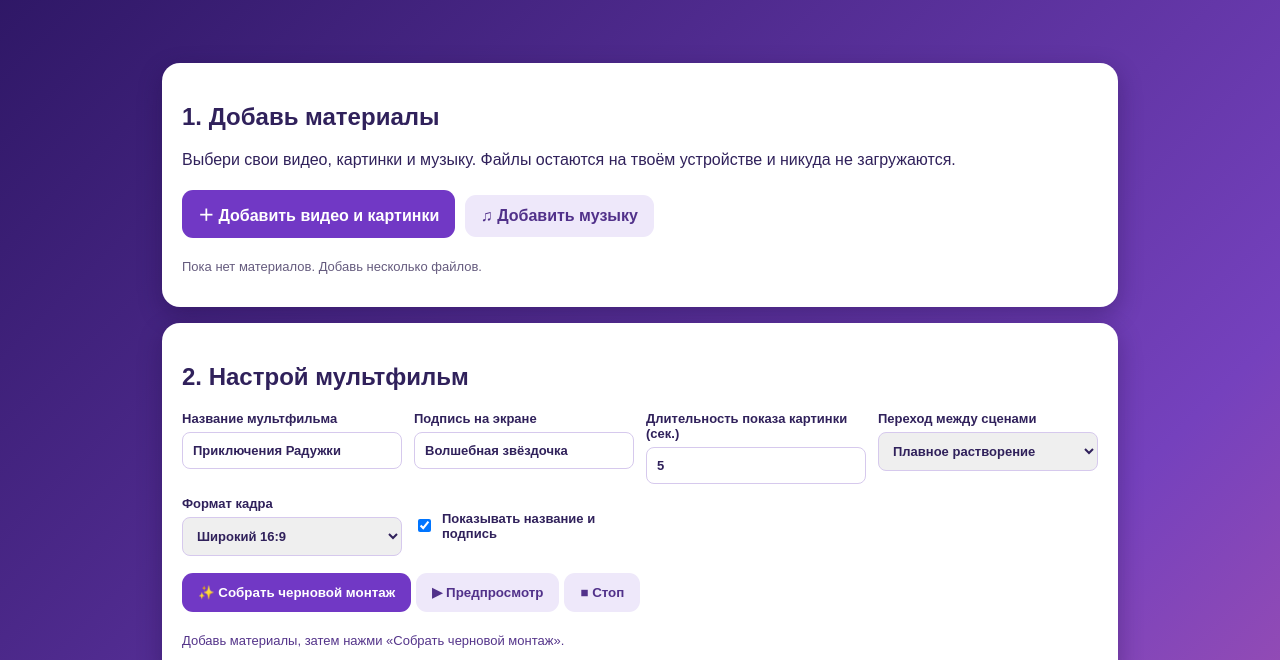
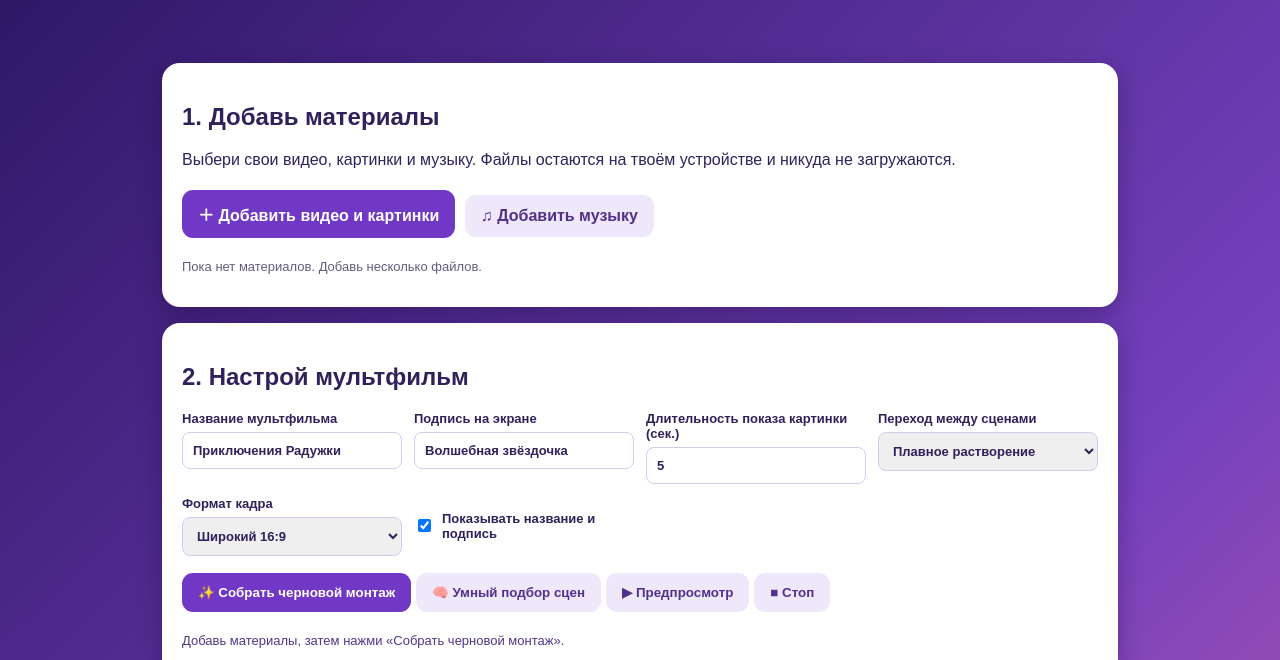
Before and after one commit to igoryukha809-cell/multik-tv, a plain HTML site: page montage-studio.html in a window 1280 px wide. Shown: the part 140-800 px from the top of the page. Drawn offline with Linux system fonts and the light colour scheme.

Commit message:
Add smart scene selection control

```diff
--- a/montage-studio.html
+++ b/montage-studio.html
@@ -15,7 +15,7 @@
 <label>Переход между сценами<select id="transition"><option value="fade">Плавное растворение</option><option value="cut">Без перехода</option></select></label>
 <label>Формат кадра<select id="aspect"><option value="16:9">Широкий 16:9</option><option value="9:16">Вертикальный 9:16</option><option value="1:1">Квадрат 1:1</option></select></label>
 <label class="check"><input id="showCaption" type="checkbox" checked> Показывать название и подпись</label></div>
-<div class="actions"><button id="autoBtn">✨ Собрать черновой монтаж</button><button id="playBtn" class="secondary" disabled>▶ Предпросмотр</button><button id="stopBtn" class="secondary" disabled>■ Стоп</button></div>
+<div class="actions"><button id="autoBtn">✨ Собрать черновой монтаж</button><button id="smartBtn" class="secondary">🧠 Умный подбор сцен</button><button id="playBtn" class="secondary" disabled>▶ Предпросмотр</button><button id="stopBtn" class="secondary" disabled>■ Стоп</button></div>
 <p id="status" class="status" aria-live="polite">Добавь материалы, затем нажми «Собрать черновой монтаж».</p></section>
 <section class="panel"><h2>3. Предпросмотр и экспорт</h2><div class="screen"><canvas id="preview" width="1280" height="720"></canvas></div>
 <div class="actions"><button id="exportBtn" disabled>⬇ Экспортировать видео (WebM)</button><a id="download" hidden>Скачать готовый мультфильм</a></div>
```
